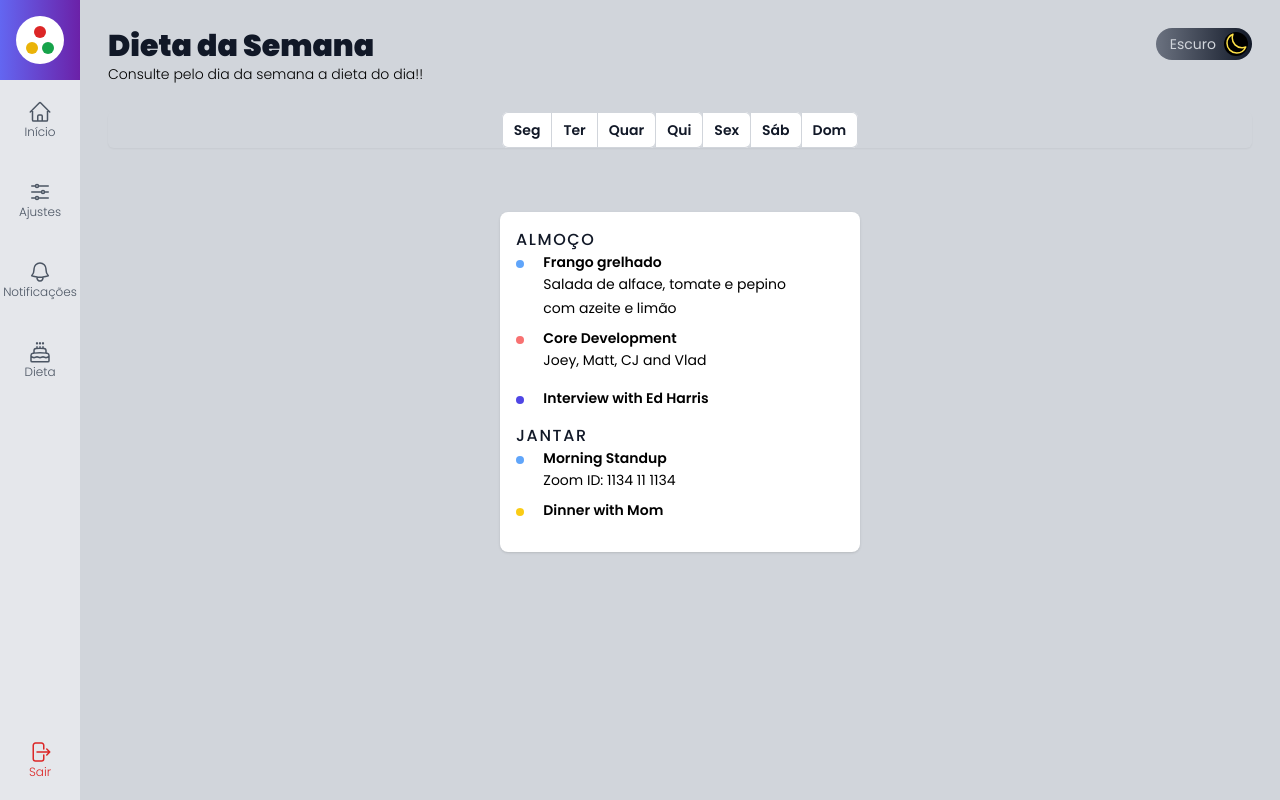
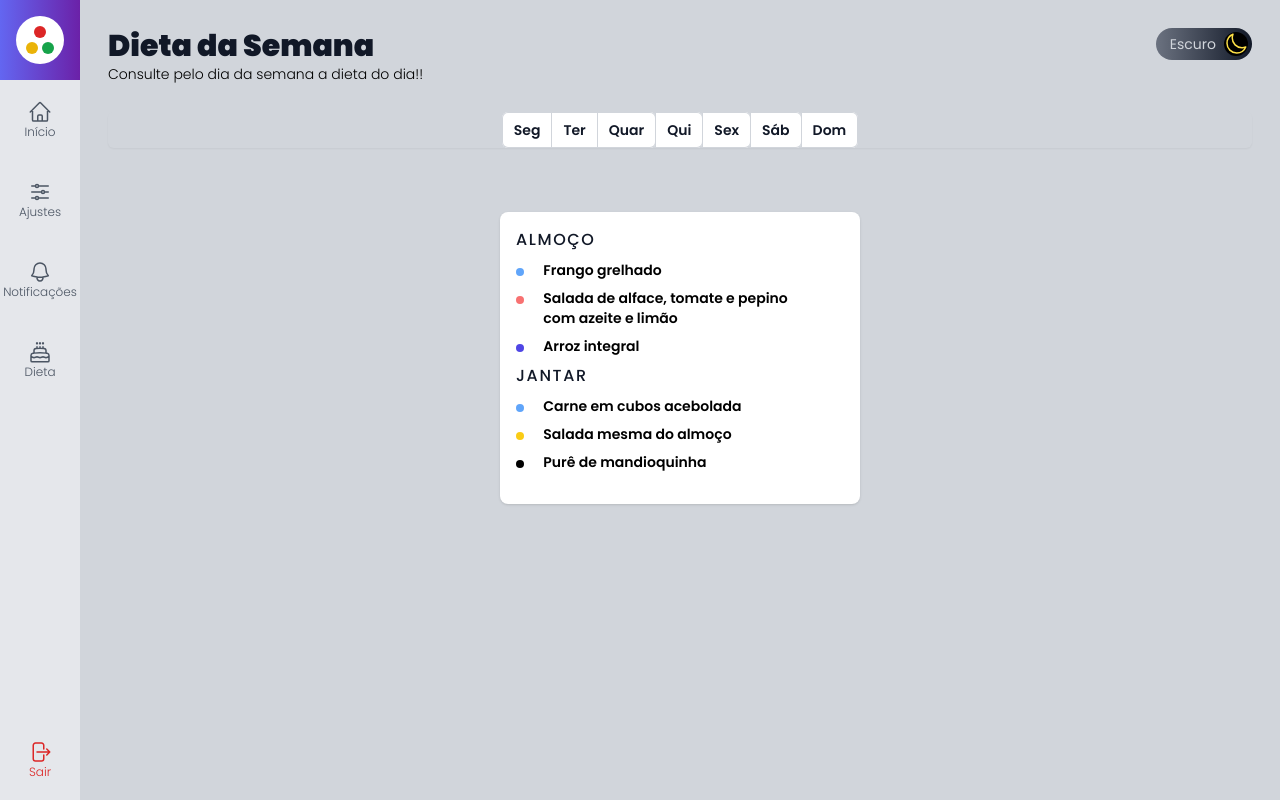
Before and after one commit to fjuncal/admin-template, a Next.js app: page /dieta in a window 1280 px wide. Built offline with nearby package versions, Linux system fonts and the light colour scheme.

Commit message:
acertando componente de planejamento alimentar

```diff
--- a/src/components/template/dieta/PlanejamentoAlimentar.tsx
+++ b/src/components/template/dieta/PlanejamentoAlimentar.tsx
@@ -7,7 +7,7 @@ export default function PlanejamentoAlimentar() {
             <span className="text-gray-900 relative inline-block date uppercase font-medium tracking-widest">
               Almoço
             </span>
-            <div className="flex mb-2">
+            <div className="flex mb-2 mt-2">
               <div className="w-1/12">
                 <span className="bg-blue-400 h-2 w-2 rounded-full block mt-2"></span>
               </div>
@@ -15,29 +15,26 @@ export default function PlanejamentoAlimentar() {
                 <span className="text-sm font-semibold block">
                   Frango grelhado
                 </span>
-                <span className="text-sm">
-                  Salada de alface, tomate e pepino com azeite e limão
-                </span>
               </div>
             </div>
-            <div className="flex mb-4">
+            <div className="flex mb-2">
               <div className="w-1/12">
                 <span className="bg-red-400 h-2 w-2 rounded-full block mt-2"></span>
               </div>
               <div className="w-9/12">
                 <span className="text-sm font-semibold block">
-                  Core Development
+                  Salada de alface, tomate e pepino com azeite e limão
                 </span>
-                <span className="text-sm">Joey, Matt, CJ and Vlad</span>
+                {/* <span className="text-sm">Joey, Matt, CJ and Vlad</span> */}
               </div>
             </div>
-            <div className="flex mb-4">
+            <div className="flex mb-2">
               <div className="w-1/12">
                 <span className="bg-indigo-600 h-2 w-2 rounded-full block mt-2"></span>
               </div>
               <div className="w-9/12">
                 <span className="text-sm font-semibold block">
-                  Interview with Ed Harris
+                  Arroz integral
                 </span>
               </div>
             </div>
@@ -46,24 +43,34 @@ export default function PlanejamentoAlimentar() {
             <span className="text-gray-900 relative inline-block date uppercase font-medium tracking-widest">
               Jantar
             </span>
-            <div className="flex mb-2">
+            <div className="flex mb-2 mt-2">
               <div className="w-1/12">
                 <span className="bg-blue-400 h-2 w-2 rounded-full block mt-2"></span>
               </div>
               <div className="w-9/12">
                 <span className="text-sm font-semibold block">
-                  Morning Standup
+                  Carne em cubos acebolada
                 </span>
-                <span className="text-sm">Zoom ID: 1134 11 1134</span>
+                {/* <span className="text-sm">Zoom ID: 1134 11 1134</span> */}
               </div>
             </div>
-            <div className="flex mb-4">
+            <div className="flex mb-2">
               <div className="w-1/12">
                 <span className="bg-yellow-400 h-2 w-2 rounded-full block mt-2"></span>
               </div>
               <div className="w-9/12">
                 <span className="text-sm font-semibold block">
-                  Dinner with Mom
+                  Salada mesma do almoço
+                </span>
+              </div>
+            </div>
+            <div className="flex mb-4">
+              <div className="w-1/12">
+                <span className="bg-black h-2 w-2 rounded-full block mt-2"></span>
+              </div>
+              <div className="w-9/12">
+                <span className="text-sm font-semibold block">
+                  Purê de mandioquinha
                 </span>
               </div>
             </div>
```
